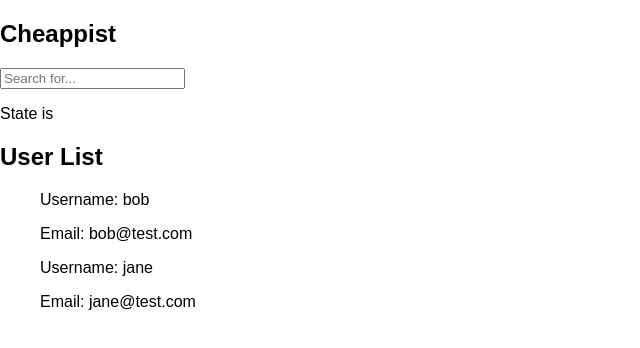
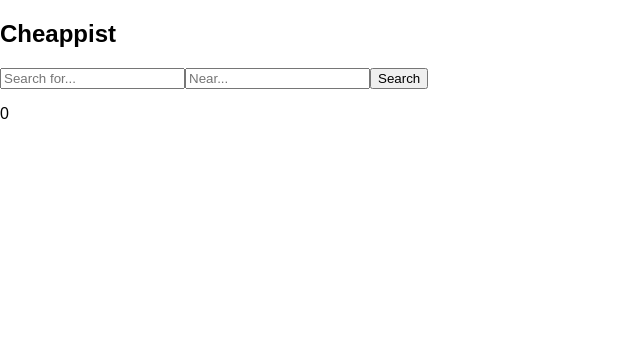
Before and after one commit to Alex-E-Camacho/Cheappist-React, a React (Create React App) app: page /submissions in a window 1280 px wide. Shown: the top 348 px of the page, without its empty margins (0-640 px from the left). Built offline with nearby package versions, Linux system fonts and the light colour scheme.

Commit message:
Create searchOnSubmit function in App.js to hit rails api submissions route

```diff
--- a/src/App.js
+++ b/src/App.js
@@ -1,13 +1,30 @@
 import React, { Component } from 'react';
 import NavBar from './NavBar';
-import UserListContainer from './UserListContainer';
+import SearchBar from './SearchBar';
 
 class App extends Component {
+  constructor(props) {
+    super(props);
+
+    this.state = {
+      submissions: []
+    };
+
+    this.searchOnSubmit = this.searchOnSubmit.bind(this);
+  }
+
+  searchOnSubmit(searchedItem, searchedArea) {
+    fetch(`http://localhost:3000/v1/submissions/?location=${searchedArea}`).then((response) => {response.json().then((results) =>
+      this.setState({submissions: results})
+    )}
+  )}
+
   render() {
     return (
       <div>
         <NavBar />
-        <UserListContainer />
+        <SearchBar onSearch={this.searchOnSubmit}/>
+        <p>{this.state.submissions.length}</p>
       </div>
     );
   }
--- a/src/NavBar.js
+++ b/src/NavBar.js
@@ -1,12 +1,10 @@
 import React from 'react';
-import SearchBar from './SearchBar';
 
 const NavBar = (props) => {
   return (
     <div>
       <nav>
         <h1>Cheappist</h1>
-        <SearchBar />
       </nav>
     </div>
   )
--- a/src/SearchBar.js
+++ b/src/SearchBar.js
@@ -5,23 +5,37 @@ class SearchBar extends Component {
     super(props);
 
     this.state = {
-      searchedItem: ''
+      searchedItem: '',
+      searchedArea: ''
     };
   }
 
-  handleSearchInput(searchedItem) {
+  handleSearchItem(searchedItem) {
     this.setState({searchedItem});
+  }
+
+  handleSearchArea(searchedArea) {
+    this.setState({searchedArea});
   }
 
   render() {
     return (
       <div>
-        <input
-          value={this.state.searchedItem}
-          placeholder="Search for..."
-          onChange={event => this.handleSearchInput(event.target.value)}
-        />
-        <p>State is {this.state.searchedItem}</p>
+        <form onSubmit={this.onSearch}>
+          <input
+            type="text"
+            value={this.state.searchedItem}
+            placeholder="Search for..."
+            onChange={event => this.handleSearchItem(event.target.value)}
+          />
+          <input
+            type="text"
+            value={this.state.searchedArea}
+            placeholder="Near..."
+            onChange={event => this.handleSearchArea(event.target.value)}
+          />
+          <input type="submit" value="Search" />
+        </form>
       </div>
     )
   };
```
